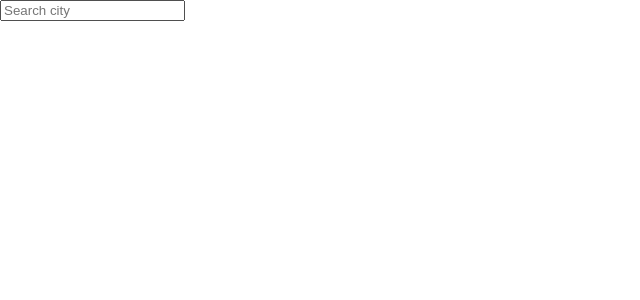
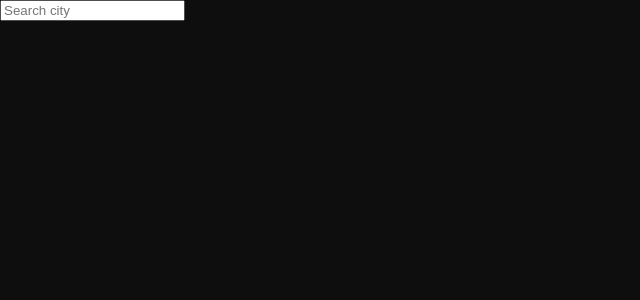
Before and after one commit to VertiaevBogdan/WeatherForecastForTescoSW, a React (Vite) app: page / in a window 1280 px wide. Shown: the top 300 px of the page, without its empty margins (0-640 px from the left). Built offline with nearby package versions, Linux system fonts and the light colour scheme.

Commit message:
created variables

```diff
--- a/src/styles/_common.scss
+++ b/src/styles/_common.scss
@@ -0,0 +1,5 @@
+@use './variables' as *;
+
+body {
+  background: $primary-background-color;
+}
--- a/src/styles/_variables.scss
+++ b/src/styles/_variables.scss
@@ -0,0 +1,8 @@
+$primary-background-color: #0e0e0e;
+$secondary-background-color: #161617;
+$accent-background-color: #1c1c1c;
+
+$accent-btn-background-color: rgba(67, 72, 109, 1);
+
+$primary-text-color: rgba(255, 255, 255, 0.9);
+$secondary-text-color: rgba(255, 255, 255, 0.56);
```
